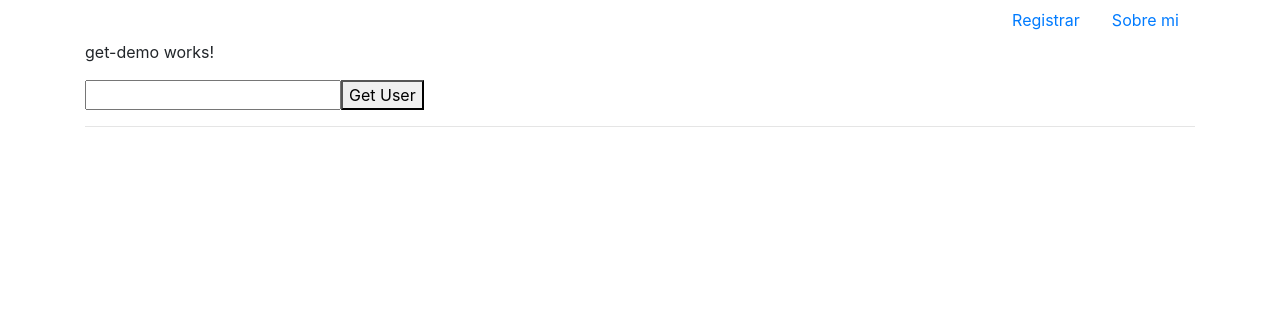
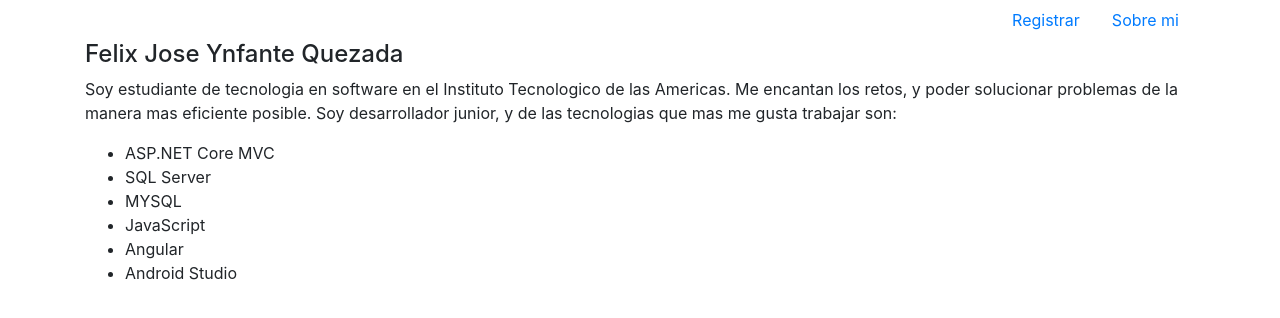
Before and after one commit to FelixJose28/TareaAngular, an Angular app: page /sobremi in a window 1280 px wide. Before the commit this address led to /. Shown: the top 318 px of the page. Built offline with nearby package versions, Linux system fonts and the light colour scheme.

Commit message:
Router agregadadas y funcionando

```diff
--- a/src/app/app-routing.module.ts
+++ b/src/app/app-routing.module.ts
@@ -1,7 +1,15 @@
 import { NgModule } from '@angular/core';
 import { Routes, RouterModule } from '@angular/router';
 
-const routes: Routes = [];
+
+import { YoComponent } from './sobremi/yo/yo.component';
+import { GetDemoComponent } from './gets/get-demo/get-demo.component'
+
+const routes: Routes = [
+{path: '', redirectTo:'/get-demo', pathMatch: 'full'},
+{path: "sobremi", component: YoComponent},
+{path: "get-demo", component: GetDemoComponent }
+];
 
 @NgModule({
   imports: [RouterModule.forRoot(routes)],
--- a/src/app/app.component.html
+++ b/src/app/app.component.html
@@ -7,25 +7,25 @@
   <title>Document</title>
 </head>
 <body>
+
     <div class="container">
       <div class="container mx-auto px-0">
         <ul class="nav justify-content-end">
           <li class="nav-item bg-primario" id="Lhome">
-            <a class="nav-link active text-whit  iconoHome" href="">
+            <a class="nav-link active text-whit  iconoHome" routerLink="/get-demo" >
               Registrar
             </a>
           </li>
           <li class="nav-item  bg-secundario" id="Llista" >
-            <a class="nav-link text-whit iconoLista" href="">
+            <a class="nav-link text-whit iconoLista" routerLink="/sobremi">
               Sobre mi
             </a>
 
           </li>
         </ul>
         </div>
-      <app-get-demo>
+        <router-outlet></router-outlet>
 
-      </app-get-demo>
     </div>
 </body>
 </html>
--- a/src/app/app.component.ts
+++ b/src/app/app.component.ts
@@ -1,4 +1,5 @@
 import { Component } from '@angular/core';
+import { YoComponent } from './sobremi/yo/yo.component';
 
 @Component({
   selector: 'app-root',
@@ -7,4 +8,5 @@ import { Component } from '@angular/core';
 })
 export class AppComponent {
   title = 'TareaAngular';
+  constructor (){}
 }
--- a/src/app/app.module.ts
+++ b/src/app/app.module.ts
@@ -5,12 +5,14 @@ import { HttpClientModule, HttpClient} from '@angular/common/http'
 import { AppRoutingModule } from './app-routing.module';
 import { AppComponent } from './app.component';
 import { GetDemoComponent } from './gets/get-demo/get-demo.component';
+import { YoComponent } from './sobremi/yo/yo.component';
 
 
 @NgModule({
   declarations: [
     AppComponent,
-    GetDemoComponent
+    GetDemoComponent,
+    YoComponent
   ],
   imports: [
     BrowserModule,
--- a/src/app/gets/get-demo/get-demo.component.html
+++ b/src/app/gets/get-demo/get-demo.component.html
@@ -17,9 +17,12 @@
       Apellido: {{user.Apellido1 +' '+user.Apellido2}}
     </div>
     <div>
-      Fecha: {{user.FechaNacimiento}}
+      Fecha: {{user.FechaNacimiento }}
     </div>
     <div>
       Foto: <img src="{{user.foto}}" alt="">
     </div>
+    <div>
+      Signo Zodiacal: {{maria}}
+    </div>
 </ng-container>
--- a/src/app/gets/get-demo/get-demo.component.ts
+++ b/src/app/gets/get-demo/get-demo.component.ts
@@ -1,6 +1,9 @@
 import { Component, OnInit } from '@angular/core';
 import { User } from 'src/app/models/user';
 import { UserService } from 'src/app/services/user.service';
+import { isGeneratedFile } from '@angular/compiler/src/aot/util';
+import { getLocaleDateTimeFormat } from '@angular/common';
+
 
 @Component({
   selector: 'app-get-demo',
@@ -10,9 +13,27 @@ import { UserService } from 'src/app/services/user.service';
 export class GetDemoComponent implements OnInit {
   notFound = false;
   user: User;
+  maria = 12;
+  fechaDeLaApi = '';
+  date = new Date();
+  actual = Date.now();
+  dateDay = new Date().getDay();
+  dolorin = new Date().getDate();
+
+
+  today: number = Date.now();
+  mes = new Date().getMonth().toString();
+  dia = this.date.getDay.toString();
+
+
+
   constructor(private userService: UserService) { }
 
   ngOnInit(): void {
+
+  }
+  signoZodiacal(fecha){
+
   }
   getUser(userID: string){
     this.notFound = false;
@@ -21,6 +42,19 @@ export class GetDemoComponent implements OnInit {
     this.userService.getUser(userID).subscribe((userFromTheApi: User)=>{
       if(userFromTheApi.ok == true){
         this.user = userFromTheApi;
+
+
+        this.fechaDeLaApi = this.user.FechaNacimiento;
+        this.dia = this.fechaDeLaApi;
+        console.log(this.dia)
+        console.log(this.dolorin)
+
+        // if(this.user.FechaNacimiento >= `2090-10-03 00:00:00.000`){
+        //   console.log('Prueba pruebita')
+        //   console.log(this.fechaDeLaApi);
+        //    40225384896
+        // }
+
       }else{
         this.notFound = true;
       }
--- a/src/app/models/user.ts
+++ b/src/app/models/user.ts
@@ -3,7 +3,7 @@ export interface User {
   Nombres: string;
   Apellido1: string;
   Apellido2: string;
-  FechaNacimiento: Date;
+  FechaNacimiento: string;
   foto: string;
   ok: boolean;
 }
--- /dev/null
+++ b/src/app/sobremi/yo/yo.component.html
@@ -0,0 +1,21 @@
+<!DOCTYPE html>
+<html lang="en">
+<head>
+    <meta charset="UTF-8">
+    <meta name="viewport" content="width=device-width, initial-scale=1.0">
+    <link rel="stylesheet" href="https://stackpath.bootstrapcdn.com/bootstrap/4.5.2/css/bootstrap.min.css" integrity="sha384-JcKb8q3iqJ61gNV9KGb8thSsNjpSL0n8PARn9HuZOnIxN0hoP+VmmDGMN5t9UJ0Z" crossorigin="anonymous">
+    <title>Document</title>
+</head>
+<body>
+    <h4>Felix Jose Ynfante Quezada</h4>
+    <p>Soy estudiante de tecnologia en software en el Instituto Tecnologico de las Americas. Me encantan los retos, y poder solucionar problemas de la manera mas eficiente posible. Soy desarrollador junior, y de las tecnologias que mas me gusta trabajar son:</p>
+    <ul>
+        <li>ASP.NET Core MVC</li>
+        <li>SQL Server</li>
+        <li>MYSQL</li>
+        <li>JavaScript</li>
+        <li>Angular</li>
+        <li>Android Studio</li>
+    </ul>
+</body>
+</html>
--- /dev/null
+++ b/src/app/sobremi/yo/yo.component.ts
@@ -0,0 +1,15 @@
+import { Component, OnInit } from '@angular/core';
+
+@Component({
+  selector: 'app-yo',
+  templateUrl: './yo.component.html',
+  styleUrls: ['./yo.component.css']
+})
+export class YoComponent implements OnInit {
+
+  constructor() { }
+
+  ngOnInit(): void {
+  }
+
+}
```
Also changed, not shown: src/app/sobremi/yo/yo.component.css (added), 1 other file (tests, documents, lock files or other folders).
